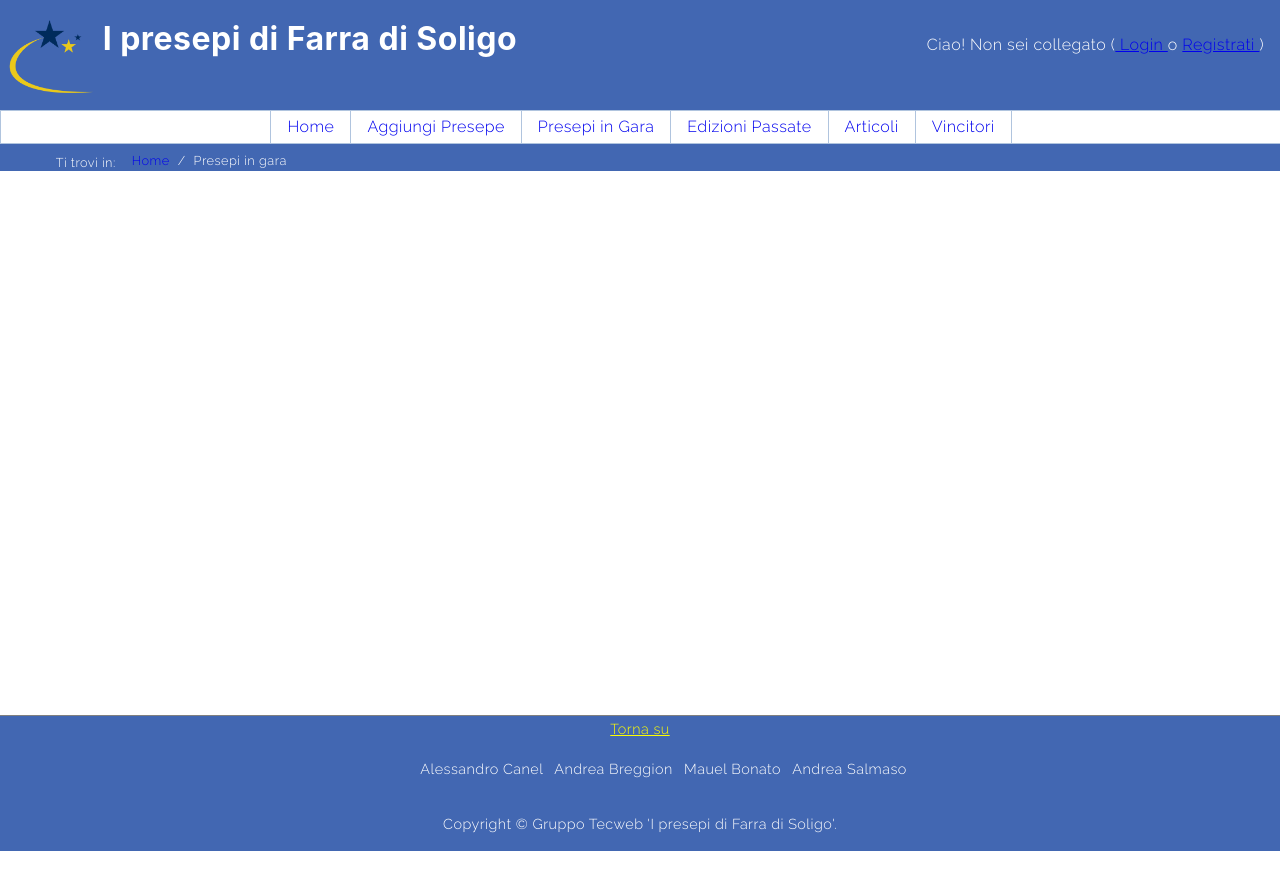
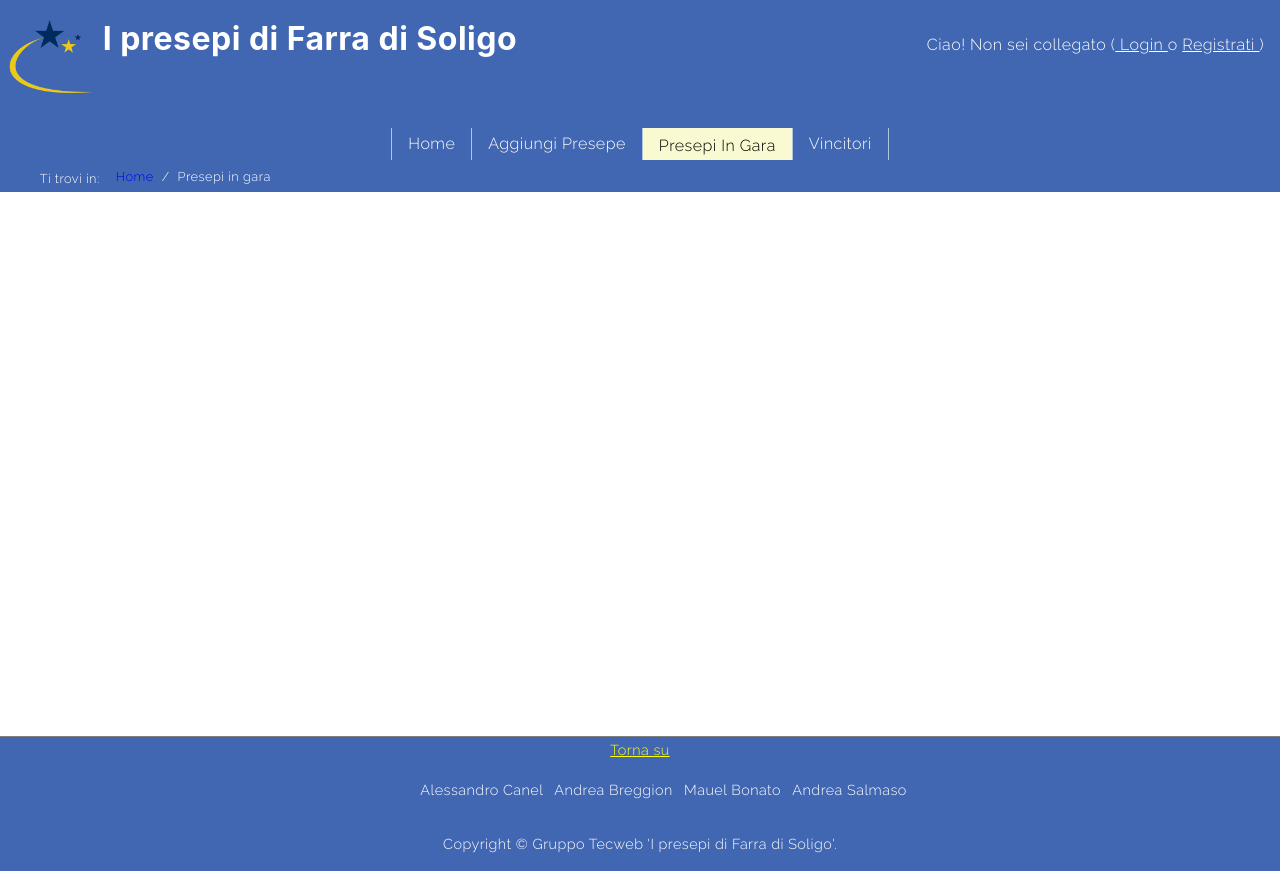
Before and after one commit to AndreaBreggion/Progetto_TecWeb, a PHP site: page /php/presepiInGara.php in a window 1280 px wide. Run offline with PHP 8.4, Linux system fonts and the light colour scheme; data that the repository does not hold is empty.

Commit message:
Sistemato Header, imp. largh. fissa pagina, prova visualizzazione due elementi per riga in Presepi in Gara

```diff
--- a/php/content/common/_header.html
+++ b/php/content/common/_header.html
@@ -12,8 +12,8 @@
             <li><a lang="en" href="<rootDIR></rootDIR>/index.php">Home</a></li>
             <li><a href="<rootDIR></rootDIR>/php/aggiungiPresepe.php">Aggiungi Presepe</a></li>
             <li><a href="<rootDIR></rootDIR>/php/presepiInGara.php">Presepi in Gara</a></li>
-            <li><a href="<rootDIR></rootDIR>/php/edizioniPassate.php">Edizioni Passate</a></li>
-            <li><a href="<rootDIR></rootDIR>/php/articoli.php">Articoli</a></li>
+            <!--li><a href="<rootDIR></rootDIR>/php/edizioniPassate.php">Edizioni Passate</a></li-->
+            <!--li><a href="<rootDIR></rootDIR>/php/articoli.php">Articoli</a></li-->
             <li><a href="<rootDIR></rootDIR>/php/vincitori.php">Vincitori</a></li>
 
         </ul>
--- a/php/presepiInGara.php
+++ b/php/presepiInGara.php
@@ -18,6 +18,7 @@ $builder->setBreadcrumb(file_get_contents(__DIR__."/content/common/_breadcrumbs.
   '<li class="current" aria-current="page"><span class="currentCrumb">Presepi in gara</span></li>'
 ));
 $page = $builder->build();
+$page = str_replace('<li><a href="../php/presepiInGara.php">Presepi in Gara</a></li>', '<li class="current" aria-current="page"><span class="currentPage">Presepi In Gara</span></li>', $page);
 $page = str_replace('<main id="content">', '<main id="content" class="mainPresepi">', $page);
 $connection = connect();
 $replacement = createPresepeList($connection);
--- a/sources/style/style_lavoro.css
+++ b/sources/style/style_lavoro.css
@@ -1,5 +1,6 @@
 
 html {
+    max-width: 1024px;
     margin: 0;
     padding: 0;
     font-family: Raleway;
@@ -15,7 +16,15 @@ html {
 body {
     height: 100%;
     margin: 0;
+    display: block;
+    flex-direction: column;
     background-color: white;
+}
+
+html, body {
+    max-width: 1280px;
+    margin: 0em auto;
+    padding: 0em 0em;
 }
 
 .screenreaderOnly {
@@ -29,10 +38,18 @@ body {
 header {
     padding-top: 1em;
     display: flex;
-    height: 8em;
+    height: 9em;
     justify-content: space-between;
     flex-direction: column;
     background-color: #4267B2;
+}
+
+header a {
+    color: white;
+}
+
+header a:visited {
+    color: yellow;
 }
 
 #headerContainer {
@@ -48,6 +65,7 @@ header {
     justify-content: center;
     color: white;
 }
+
 #headerTitle h1 {
     font-family: -apple-system;
     padding: 10px 0 0 0;
@@ -63,7 +81,6 @@ header {
     color:white;
 }
 
-
 #headerTitle img {
     padding: 0em 0.5em;
     height: 100%;
@@ -77,10 +94,10 @@ header {
 header nav {
     height: 2em;
     width: 100%;
-    border: 1px solid lightsteelblue;
+    /*border: 1px solid lightsteelblue;*/
     padding: 0;
     margin: 0;
-    background-color: white;
+    /*background-color: white;*/
 }
 
 header nav ul {
@@ -106,20 +123,25 @@ header nav .current {
 }
 
 .current span {
-    padding-top: 0.45em;
+    padding-top: 0.3em;
 }
 
+/*
 header nav .current:hover {
     background-color: burlywood;
 }
+*/
 
 header nav li:last-child{
     border-right: 1px solid lightsteelblue;
 }
 
+/*
 header nav li:hover {
     background-color: #e2e2e2aa;
 }
+*/
+
 header nav li a {
     margin: auto;
     text-decoration: none;
@@ -146,18 +168,20 @@ header nav li a {
 .sectionTitle {
     color: #33C3F0;
 }
+
 #content.mainPresepi  {
     background-color: white;
     display: flex;
     flex-wrap: wrap;
     justify-content: center;
+    margin: auto;
 }
 
 .breadcrumbsBlock {
-    height: 1.5em;
+    height: 2em;
     width: 100%;
     margin-top: 0;
-    padding: 0em 0em 0.2em 1em;
+    /*padding: 0em 0em 0.2em 1em;*/
     background-color: #4267B2;
     display: flex;
     justify-content: left;
@@ -297,11 +321,14 @@ form button:hover {
 
 .postWrapper {
     display: block;
+    /*
     margin-right: 7em;
     margin-bottom: 2em;
-    padding:1em;
-    width:50%;
-    height: 30%;
+    */
+    margin: 2em;
+    padding: 1em;
+    width: 35%;
+    /*height: 30%;*/
     background-color: white;
     border-radius: 15px;
     border: 1px solid gray;
@@ -331,7 +358,7 @@ form button:hover {
 
 .postWrapper img{
     object-fit: cover;
-    height: 25em;
+    height: 15em;
     min-width: 60%;
     width:100%;
     padding: 1em 0 1em 0;
```
